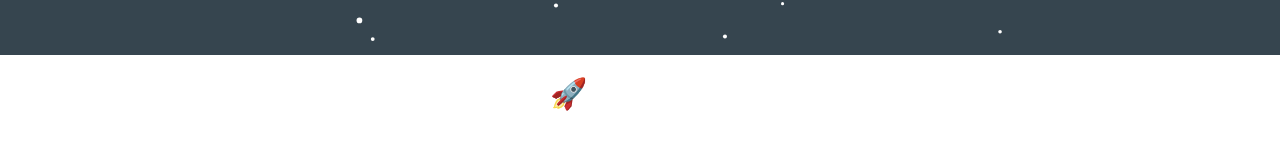
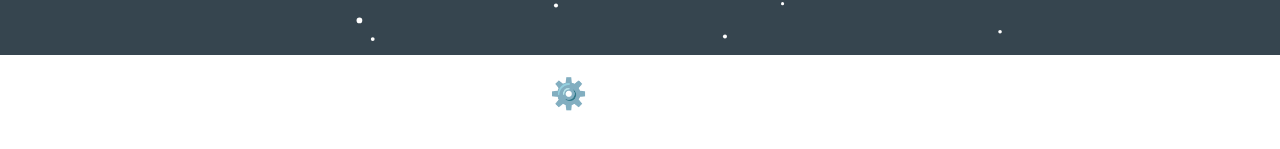
Before and after one commit to brianlabarbera/Portfolio, a React (Vite) app: page / in a window 1280 px wide. Shown: the part 745-894 px from the top of the page. Built offline with nearby package versions, Linux system fonts and the light colour scheme.

Commit message:
some styling

```diff
--- a/package.json
+++ b/package.json
@@ -15,6 +15,7 @@
     "@tsparticles/all": "^3.8.1",
     "@tsparticles/react": "^3.0.0",
     "devicons-react": "^1.4.0",
+    "framer-motion": "^12.6.0",
     "lucide-react": "^0.483.0",
     "react": "^19.0.0",
     "react-dom": "^19.0.0",
--- a/src/App.jsx
+++ b/src/App.jsx
@@ -99,7 +99,7 @@ const options = useMemo(
 
   return (
 
-    <div className="relative min-h-screen w-screen no-scrollbar">
+    <div className="relative min-h-screen w-screen">
 
       {init && (
         <Particles
--- a/src/components/Navbar.jsx
+++ b/src/components/Navbar.jsx
@@ -59,7 +59,7 @@ const Navbar = () => {
             <button
               key={link.id}
               onClick={() => scrollToSection(link.id)}
-              className="text-white text-2xl hover:text-blue-400 transition-colors"
+              className="text-white text-2xl hover:text-purple-400 transition-colors"
             >
               {link.label}
             </button>
--- a/src/components/TechStack.jsx
+++ b/src/components/TechStack.jsx
@@ -17,7 +17,7 @@ const TechStack = () => {
     return (
 
       <div className="max-w-4xl mx-auto px-4">
-      <h2 className="text-3xl font-bold mb-6 text-center">🚀 My Stack</h2>
+      <h2 className="text-3xl font-bold mb-6 text-center">⚙️ My Stack</h2>
 
       <section className="mb-6">
         <h3 className="text-xl font-bold text-white mb-3 text-center">FRONTEND</h3>
```
Also changed, not shown: src/index.css (line endings or trailing spaces), 1 other file (tests, documents, lock files or other folders).
